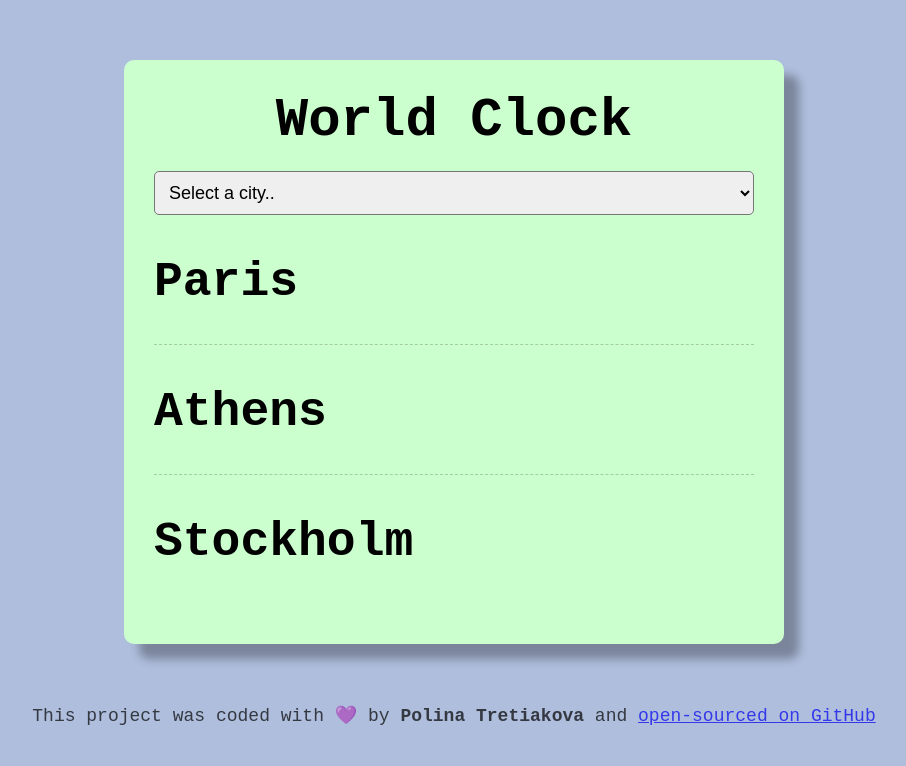
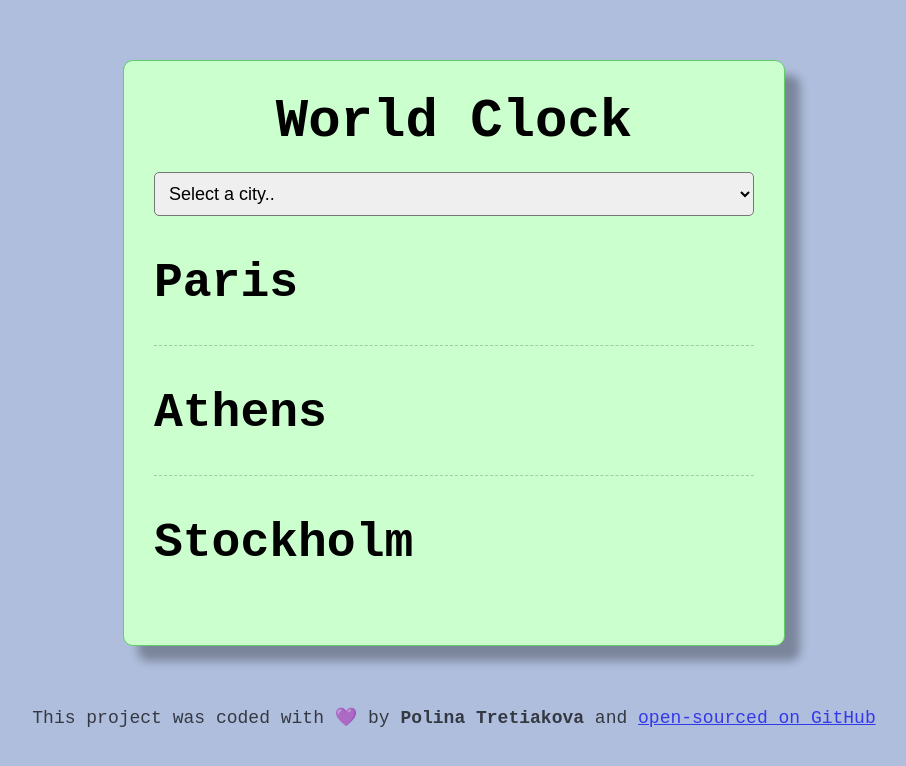
Before and after one commit to PollyT249/world-clock, a plain HTML site: page index.html in a window 1280 px wide. Shown: the whole page, without its empty margins (186-1092 px from the left). Drawn offline with nearby package versions, Linux system fonts and the light colour scheme; a script that the page names is missing.

Commit message:
Added border to the container in CSS

```diff
--- a/css/style.css
+++ b/css/style.css
@@ -27,6 +27,7 @@ select {
   margin: 60px auto;
   padding: 30px;
   border-radius: 10px;
+  border: 1px solid #62cc67;
   background: #cbffce;
   box-shadow: 15px 15px 10px rgba(0, 0, 0, 0.3);
 }
```
